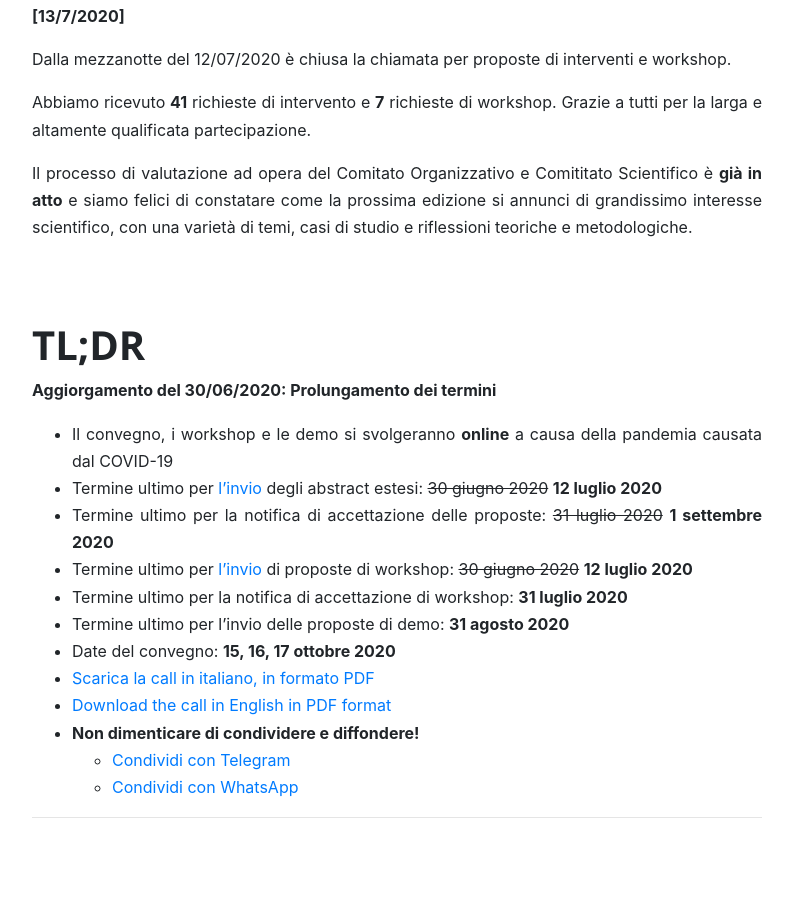
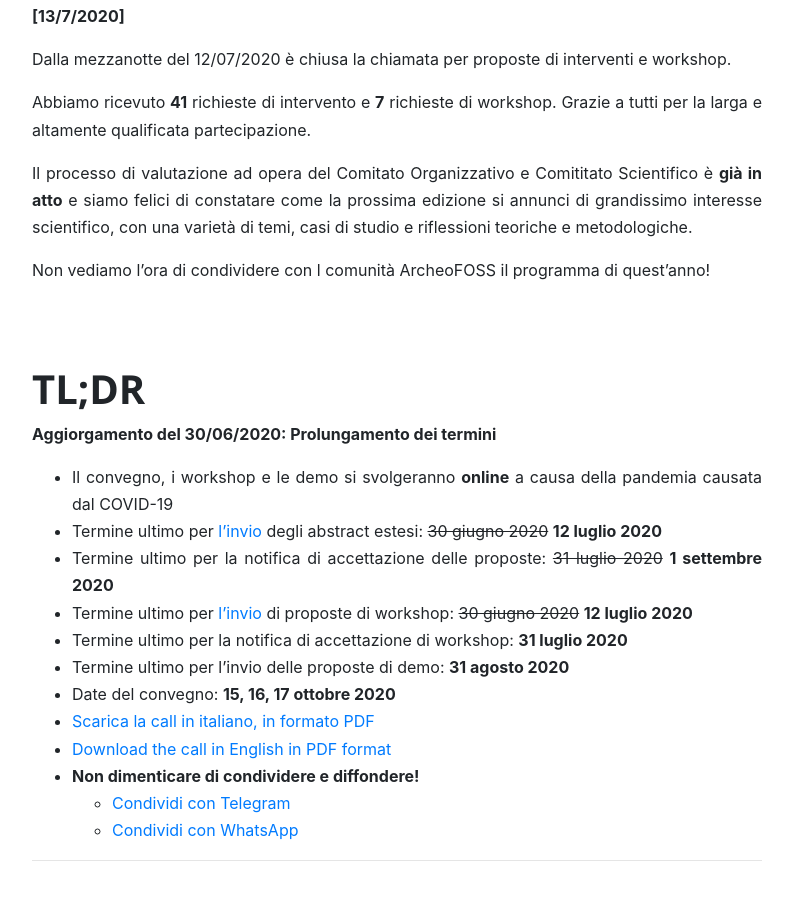
Before and after one commit to archeofoss/archeofoss2020, a Jekyll site: the page built from index.md, in a window 1280 px wide and 900 px high, scrolled down 1161 px. Shown: the whole window, without its empty margins (243-1036 px from the left). Built offline with Jekyll 4.4.1, drawn with Linux system fonts in a browser that asks for light colours; nearby versions of some CDN libraries.

Commit message:
Update index.md

```diff
--- a/index.md
+++ b/index.md
@@ -15,6 +15,8 @@ Abbiamo ricevuto **41** richieste di intervento e **7** richieste di workshop. G
 
 Il processo di valutazione ad opera del Comitato Organizzativo e Comititato Scientifico è **già in atto** e siamo felici di constatare come
 la prossima edizione si annunci di grandissimo interesse scientifico, con una varietà di temi, casi di studio e riflessioni teoriche e metodologiche.
+
+Non vediamo l'ora di condividere con l comunità ArcheoFOSS il programma di quest'anno!
 
 
 # TL;DR
```
